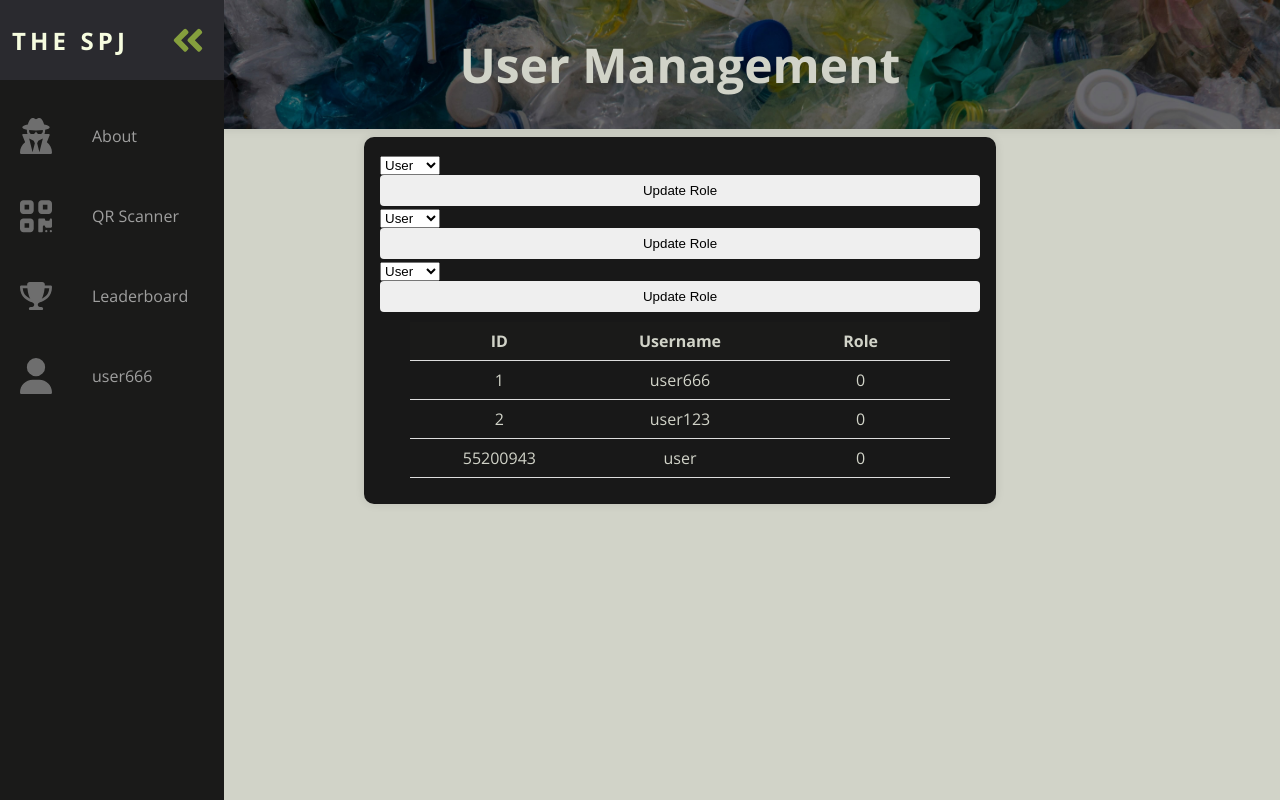
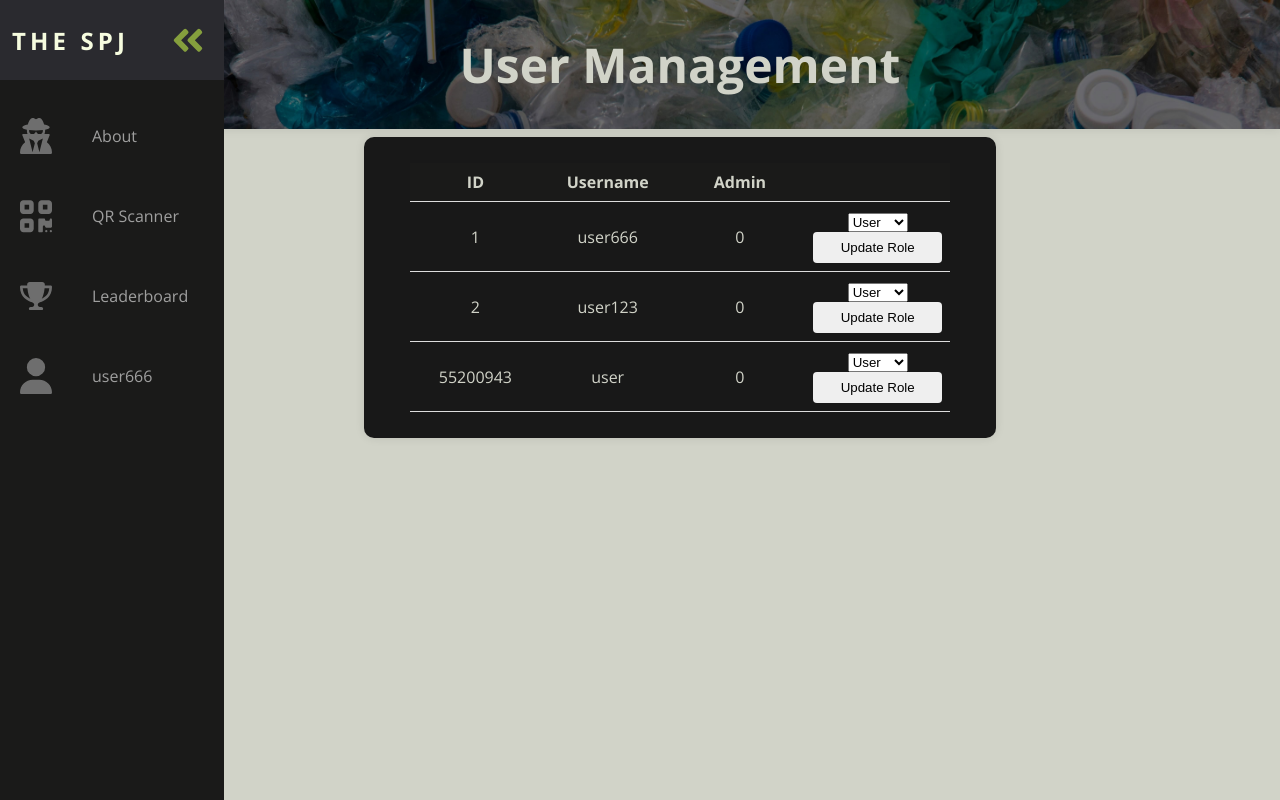
Before and after one commit to medex256/BinDesignWebApp, a Flask app: page /manage_users in a window 1280 px wide. Run offline with Flask 3, Linux system fonts and the light colour scheme; a user stored in the database is signed in.

Commit message:
add form inline with each table row

```diff
--- a/templates/manage_users.html
+++ b/templates/manage_users.html
@@ -20,7 +20,8 @@
                     <tr>
                         <th>ID</th>
                         <th>Username</th>
-                        <th>Role</th>
+                        <th>Admin</th>
+                        <th></th>
                     </tr>
                 </thead>
                 <tbody>
@@ -28,6 +29,8 @@
                     <tr>
                         <td>{{ user.id }}</td>
                         <td>{{ user.username }}</td>
+                        <td>{{ user.userlv }}</td>
+                        <td>
                             <form method="POST" action="{{ url_for('update_user_role', user_id=user.id) }}">
                                 <select name="role">
                                     <option value="user" {% if user.userlv == 0 %}selected{% endif %}>User</option>
@@ -35,7 +38,7 @@
                                 </select>
                                 <input type="submit" value="Update Role">
                             </form>
-                        <td>{{ user.userlv }}</td>
+                        </td>
                     </tr>
                     {% endfor %}
                 </tbody>
```
Lines whose indentation alone changed are shown as unchanged.
